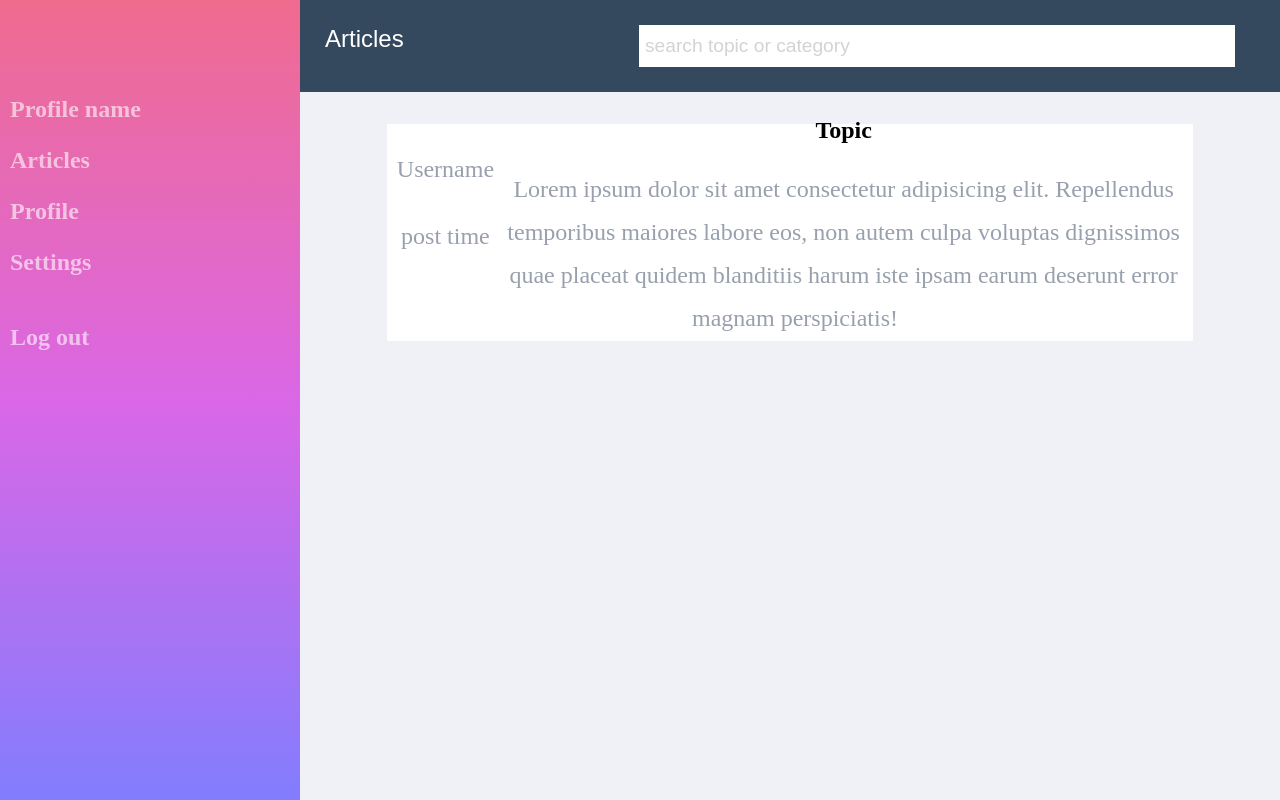
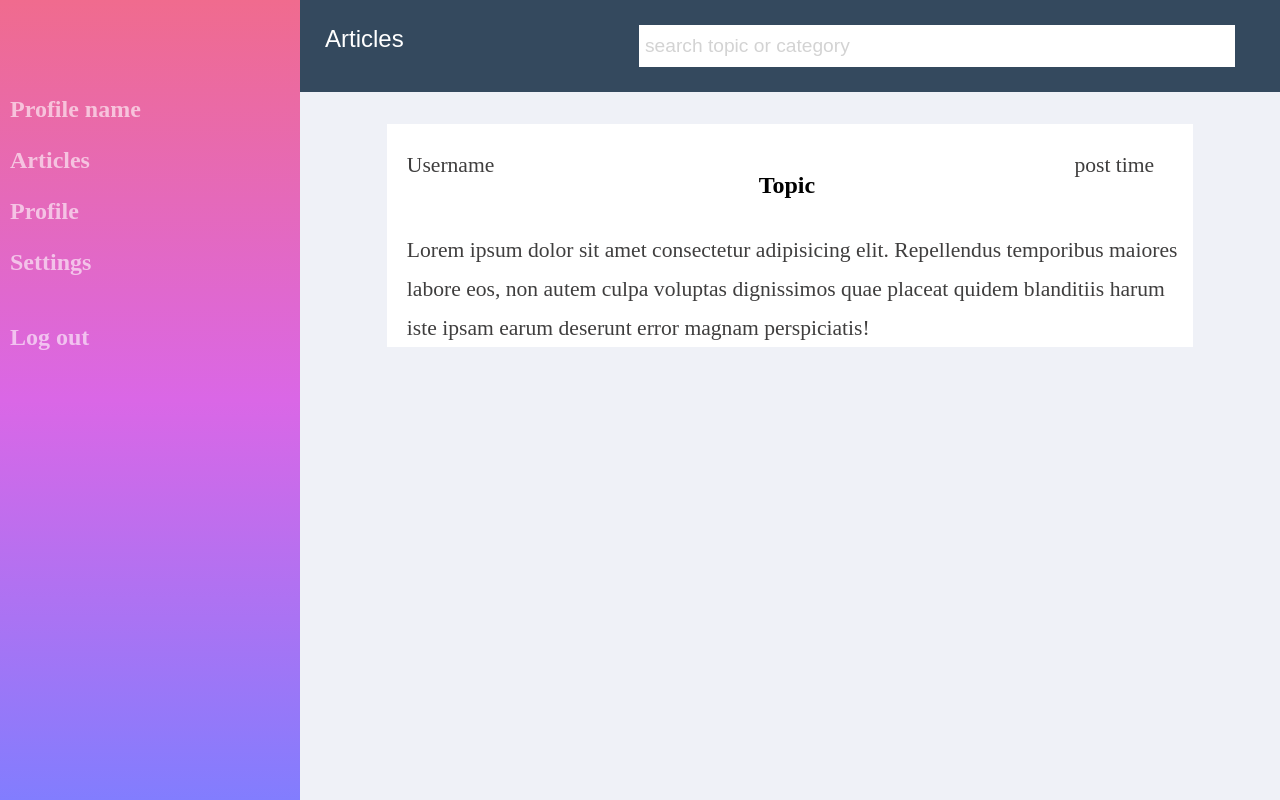
Before and after one commit to banobepascal/teamwork, a plain HTML site: page ui/articles.html in a window 1280 px wide. Drawn offline with Linux system fonts and the light colour scheme.

```diff
--- a/ui/articles.html
+++ b/ui/articles.html
@@ -35,8 +35,8 @@
         <section class="hero">
           <div class="hero-content-article">
             <div class="name-time">
-              <p>Username</p>
-              <p>post time</p>
+              <p id="username-article">Username</p>
+              <p id="time-article">post time</p>
             </div>
             <h4>Topic</h4>
            <p>Lorem ipsum dolor sit amet consectetur
@@ -45,6 +45,7 @@
               dignissimos quae placeat quidem blanditiis
               harum iste ipsam earum deserunt error magnam
               perspiciatis!</p>
+
           </div>
         </section>
         <div class="footer">
--- a/ui/style.css
+++ b/ui/style.css
@@ -244,11 +244,24 @@
 
   .hero-content-article {
     background: #fff;
-    text-align: center;
-    line-height: 0.5em;
+    /* text-align: left; */
+    /* line-height: 1em; */
     margin-left: 8%;
     margin-right: 8%;
     padding-left: 10px;
+  }
+
+  .hero-content-article p {
+    color: rgb(63, 62, 62);
+    font-size: 0.9em;
+    padding-left: 10px;
+    padding-right: 15px;
+    /* text-align: start; */
+  }
+
+  .hero-content-article h4 {
+    text-align: center;
+    padding-top: 2em;
   }
 
   footer {
@@ -287,12 +300,15 @@
   #inputBox::placeholder {
     color: lightgray;
   }
-
-  .name-time:first-child {
+  .name-time {
+    font-size: 1em;
+    padding-right: 1em;
+  }
+  .name-time #username-article{
     float: left;
   }
 
-  .name-time:last-child {
+  .name-time #time-article {
     float: right;
   }
 }
```
